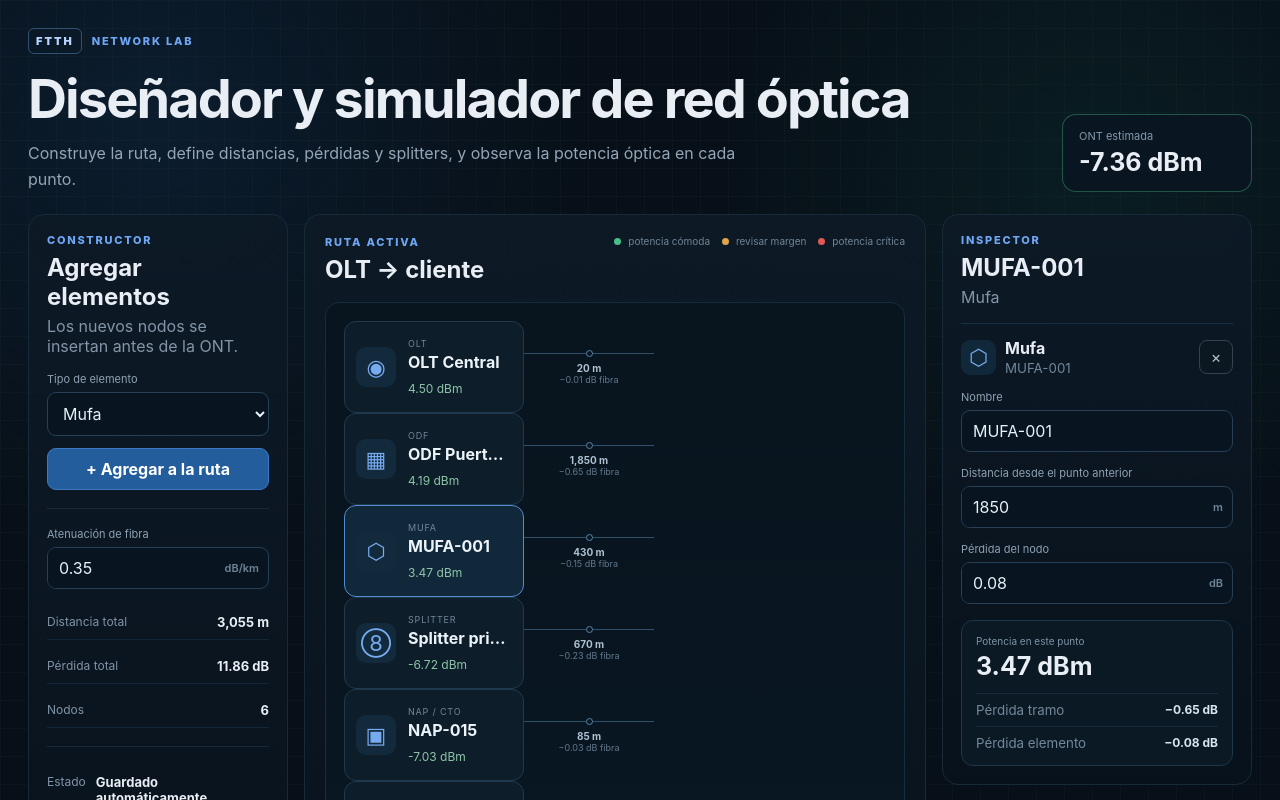
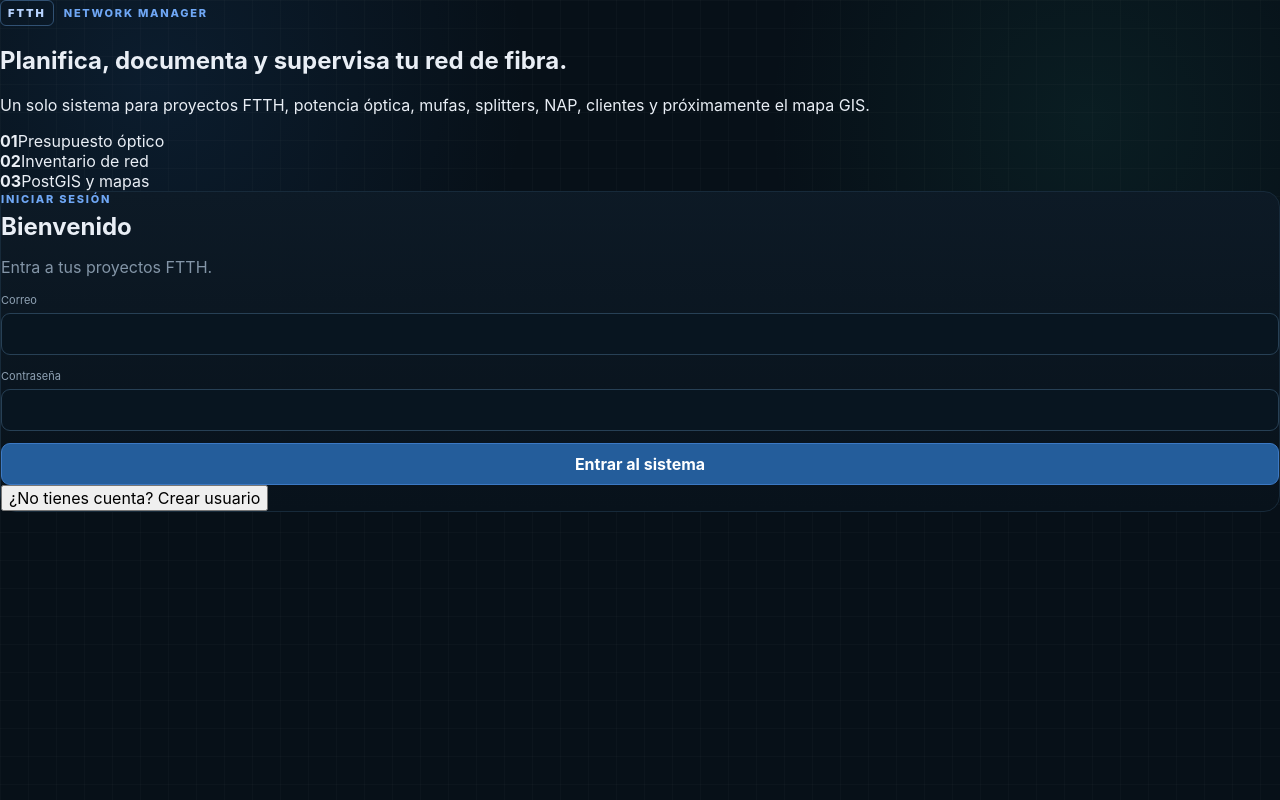
Before and after one commit to TheAlexgm78/proyecto-FTTH-1, a React (Vite) app: page / in a window 1280 px wide. Shown: the top 800 px of the page. Built offline with nearby package versions, Linux system fonts and the light colour scheme.

Commit message:
feat: add login and project dashboard

```diff
--- a/src/App.jsx
+++ b/src/App.jsx
@@ -1,371 +1,264 @@
-import { useEffect, useMemo, useRef, useState } from 'react'
-import { calculateDynamicRoute } from './utils/opticalPower'
+import { useEffect, useState } from 'react'
+import Simulator from './features/simulator/Simulator'
+import { api, getToken, setToken } from './services/api'
 
-const typeMeta = {
-  olt: { label: 'OLT', icon: '◉', defaultLoss: 0 },
-  odf: { label: 'ODF', icon: '▦', defaultLoss: 0.3 },
-  mufa: { label: 'Mufa', icon: '⬡', defaultLoss: 0.08 },
-  splitter: { label: 'Splitter', icon: '⑧', defaultLoss: 0 },
-  nap: { label: 'NAP / CTO', icon: '▣', defaultLoss: 0.08 },
-  ont: { label: 'ONT', icon: '⌂', defaultLoss: 0.3 },
-}
+function AuthScreen({ onAuthenticated }) {
+  const [mode, setMode] = useState('login')
+  const [displayName, setDisplayName] = useState('')
+  const [email, setEmail] = useState('')
+  const [password, setPassword] = useState('')
+  const [error, setError] = useState('')
+  const [busy, setBusy] = useState(false)
 
-const starterNodes = [
-  { id: 'olt-1', type: 'olt', name: 'OLT Central', txPowerDbm: 4.5, distanceFromPrevious: 0 },
-  { id: 'odf-1', type: 'odf', name: 'ODF Puerto 17', lossDb: 0.3, distanceFromPrevious: 20 },
-  { id: 'mufa-1', type: 'mufa', name: 'MUFA-001', lossDb: 0.08, distanceFromPrevious: 1850 },
-  { id: 'splitter-1', type: 'splitter', name: 'Splitter principal', outputs: 8, excessLossDb: 1, distanceFromPrevious: 430 },
-  { id: 'nap-1', type: 'nap', name: 'NAP-015', lossDb: 0.08, distanceFromPrevious: 670 },
-  { id: 'ont-1', type: 'ont', name: 'ONT Cliente 001', lossDb: 0.3, distanceFromPrevious: 85 },
-]
-
-const STORAGE_KEY = 'ftth-network-lab-project-v1'
-
-function getInitialProject() {
-  if (typeof window === 'undefined') {
-    return { nodes: starterNodes, attenuation: 0.35, selectedId: 'mufa-1' }
-  }
+  const submit = async (event) => {
+    event.preventDefault()
+    setError('')
+    setBusy(true)
 
     try {
-    const raw = window.localStorage.getItem(STORAGE_KEY)
-    if (!raw) return { nodes: starterNodes, attenuation: 0.35, selectedId: 'mufa-1' }
+      const data = mode === 'register'
+        ? await api.register(displayName, email, password)
+        : await api.login(email, password)
 
-    const saved = JSON.parse(raw)
-    const validNodes = Array.isArray(saved.nodes) && saved.nodes.length >= 2
-    if (!validNodes) throw new Error('Proyecto guardado inválido')
-
-    return {
-      nodes: saved.nodes,
-      attenuation: Number.isFinite(Number(saved.attenuation)) ? Number(saved.attenuation) : 0.35,
-      selectedId: saved.selectedId || saved.nodes[0]?.id,
-    }
-  } catch (error) {
-    console.warn('No se pudo cargar el proyecto guardado.', error)
-    return { nodes: starterNodes, attenuation: 0.35, selectedId: 'mufa-1' }
+      setToken(data.token)
+      onAuthenticated(data.user)
+    } catch (err) {
+      setError(err.message)
+    } finally {
+      setBusy(false)
     }
   }
 
-function uid(prefix) {
-  return `${prefix}-${Date.now()}-${Math.random().toString(16).slice(2)}`
-}
+  return (
+    <div className="auth-shell">
+      <section className="auth-brand">
+        <div className="brand-row">
+          <span className="brand-mark">FTTH</span>
+          <span className="eyebrow">NETWORK MANAGER</span>
+        </div>
+        <h1>Planifica, documenta y supervisa tu red de fibra.</h1>
+        <p>
+          Un solo sistema para proyectos FTTH, potencia óptica, mufas, splitters,
+          NAP, clientes y próximamente el mapa GIS.
+        </p>
+        <div className="auth-feature-grid">
+          <div><b>01</b><span>Presupuesto óptico</span></div>
+          <div><b>02</b><span>Inventario de red</span></div>
+          <div><b>03</b><span>PostGIS y mapas</span></div>
+        </div>
+      </section>
 
-function NodeIcon({ type }) {
-  return <span className="node-symbol">{typeMeta[type]?.icon || '•'}</span>
-}
+      <section className="auth-card panel">
+        <p className="eyebrow">{mode === 'login' ? 'INICIAR SESIÓN' : 'CREAR CUENTA'}</p>
+        <h2>{mode === 'login' ? 'Bienvenido' : 'Nuevo usuario'}</h2>
+        <p className="muted">
+          {mode === 'login'
+            ? 'Entra a tus proyectos FTTH.'
+            : 'Crea tu cuenta local para administrar proyectos.'}
+        </p>
 
-function NodeEditor({ node, onChange, onDelete, isFirst, isLast }) {
-  const meta = typeMeta[node.type] || typeMeta.mufa
-  return (
-    <div className="editor-card">
-      <div className="editor-card-head">
-        <div className="editor-title">
-          <NodeIcon type={node.type} />
-          <div>
-            <strong>{meta.label}</strong>
-            <small>{node.name}</small>
-          </div>
-        </div>
-        {!isFirst && !isLast && (
-          <button className="icon-btn danger" onClick={onDelete} title="Eliminar nodo">×</button>
-        )}
-      </div>
-
+        <form onSubmit={submit}>
+          {mode === 'register' && (
             <label className="field">
               <span>Nombre</span>
-        <input value={node.name} onChange={(e) => onChange({ name: e.target.value })} />
+              <input value={displayName} onChange={(e) => setDisplayName(e.target.value)} required />
+            </label>
+          )}
+          <label className="field">
+            <span>Correo</span>
+            <input type="email" value={email} onChange={(e) => setEmail(e.target.value)} required />
+          </label>
+          <label className="field">
+            <span>Contraseña</span>
+            <input type="password" value={password} onChange={(e) => setPassword(e.target.value)} minLength="8" required />
           </label>
 
-      {!isFirst && (
-        <label className="field">
-          <span>Distancia desde el punto anterior</span>
-          <div className="input-suffix">
-            <input type="number" min="0" step="10" value={node.distanceFromPrevious} onChange={(e) => onChange({ distanceFromPrevious: Number(e.target.value) })} />
-            <b>m</b>
-          </div>
-        </label>
-      )}
+          {error && <div className="form-error">{error}</div>}
 
-      {node.type === 'olt' && (
-        <label className="field">
-          <span>Potencia TX</span>
-          <div className="input-suffix">
-            <input type="number" step="0.1" value={node.txPowerDbm} onChange={(e) => onChange({ txPowerDbm: Number(e.target.value) })} />
-            <b>dBm</b>
-          </div>
-        </label>
-      )}
+          <button className="primary-btn full auth-submit" disabled={busy}>
+            {busy ? 'Procesando…' : mode === 'login' ? 'Entrar al sistema' : 'Crear cuenta'}
+          </button>
+        </form>
 
-      {node.type === 'splitter' ? (
-        <div className="two-fields">
-          <label className="field">
-            <span>Salidas</span>
-            <input type="number" min="2" step="1" value={node.outputs} onChange={(e) => onChange({ outputs: Math.max(2, Number(e.target.value)) })} />
-          </label>
-          <label className="field">
-            <span>Pérdida extra</span>
-            <div className="input-suffix">
-              <input type="number" min="0" step="0.1" value={node.excessLossDb} onChange={(e) => onChange({ excessLossDb: Number(e.target.value) })} />
-              <b>dB</b>
-            </div>
-          </label>
-        </div>
-      ) : node.type !== 'olt' && (
-        <label className="field">
-          <span>Pérdida del nodo</span>
-          <div className="input-suffix">
-            <input type="number" min="0" step="0.01" value={node.lossDb} onChange={(e) => onChange({ lossDb: Number(e.target.value) })} />
-            <b>dB</b>
-          </div>
-        </label>
-      )}
+        <button
+          className="text-btn"
+          onClick={() => {
+            setMode(mode === 'login' ? 'register' : 'login')
+            setError('')
+          }}
+        >
+          {mode === 'login' ? '¿No tienes cuenta? Crear usuario' : 'Ya tengo cuenta'}
+        </button>
+      </section>
     </div>
   )
 }
 
-function App() {
-  const [initialProject] = useState(getInitialProject)
-  const [nodes, setNodes] = useState(initialProject.nodes)
-  const [attenuation, setAttenuation] = useState(initialProject.attenuation)
-  const [selectedId, setSelectedId] = useState(initialProject.selectedId)
-  const [newType, setNewType] = useState('mufa')
-  const [saveStatus, setSaveStatus] = useState('Proyecto cargado')
-  const saveTimerRef = useRef(null)
-  const route = useMemo(() => calculateDynamicRoute(nodes, attenuation), [nodes, attenuation])
-  const selected = nodes.find((node) => node.id === selectedId) || nodes[0]
-  const selectedResult = route.checkpoints.find((point) => point.id === selected?.id)
+function Dashboard({ user, onLogout, onOpenProject }) {
+  const [projects, setProjects] = useState([])
+  const [name, setName] = useState('')
+  const [description, setDescription] = useState('')
+  const [error, setError] = useState('')
+  const [busy, setBusy] = useState(true)
+  const [creating, setCreating] = useState(false)
+
+  const loadProjects = async () => {
+    setBusy(true)
+    setError('')
+    try {
+      const data = await api.listProjects()
+      setProjects(data.projects)
+    } catch (err) {
+      setError(err.message)
+    } finally {
+      setBusy(false)
+    }
+  }
 
   useEffect(() => {
-    setSaveStatus('Guardando…')
-    if (saveTimerRef.current) window.clearTimeout(saveTimerRef.current)
+    loadProjects()
+  }, [])
 
-    saveTimerRef.current = window.setTimeout(() => {
+  const createProject = async (event) => {
+    event.preventDefault()
+    setCreating(true)
+    setError('')
     try {
-        window.localStorage.setItem(STORAGE_KEY, JSON.stringify({
-          version: 1,
-          nodes,
-          attenuation,
-          selectedId,
-          savedAt: new Date().toISOString(),
-        }))
-        setSaveStatus('Guardado automáticamente')
-      } catch (error) {
-        console.error('No se pudo guardar el proyecto.', error)
-        setSaveStatus('Error al guardar')
+      const data = await api.createProject(name, description)
+      setProjects((current) => [data.project, ...current])
+      setName('')
+      setDescription('')
+    } catch (err) {
+      setError(err.message)
+    } finally {
+      setCreating(false)
     }
-    }, 250)
-
-    return () => {
-      if (saveTimerRef.current) window.clearTimeout(saveTimerRef.current)
-    }
-  }, [nodes, attenuation, selectedId])
-
-  const resetProject = () => {
-    const confirmed = window.confirm('¿Restaurar el escenario inicial? Se perderán los cambios guardados en este navegador.')
-    if (!confirmed) return
-
-    window.localStorage.removeItem(STORAGE_KEY)
-    setNodes(starterNodes)
-    setAttenuation(0.35)
-    setSelectedId('mufa-1')
-    setSaveStatus('Escenario restaurado')
   }
 
-  const exportProject = () => {
-    const data = {
-      version: 1,
-      exportedAt: new Date().toISOString(),
-      attenuation,
-      nodes,
-    }
-
-    const blob = new Blob([JSON.stringify(data, null, 2)], { type: 'application/json' })
-    const url = URL.createObjectURL(blob)
-    const link = document.createElement('a')
-    link.href = url
-    link.download = 'proyecto-ftth.json'
-    document.body.appendChild(link)
-    link.click()
-    link.remove()
-    URL.revokeObjectURL(url)
-  }
-
-  const updateNode = (id, patch) => {
-    setNodes((current) => current.map((node) => node.id === id ? { ...node, ...patch } : node))
-  }
-
-  const addNode = () => {
-    const insertAt = Math.max(1, nodes.length - 1)
-    const meta = typeMeta[newType]
-    const count = nodes.filter((node) => node.type === newType).length + 1
-    const node = {
-      id: uid(newType),
-      type: newType,
-      name: `${meta.label} ${String(count).padStart(2, '0')}`,
-      distanceFromPrevious: 250,
-      ...(newType === 'splitter' ? { outputs: 8, excessLossDb: 1 } : { lossDb: meta.defaultLoss }),
-    }
-    setNodes((current) => [...current.slice(0, insertAt), node, ...current.slice(insertAt)])
-    setSelectedId(node.id)
-  }
-
-  const deleteNode = (id) => {
-    setNodes((current) => current.filter((node) => node.id !== id))
-    setSelectedId(nodes[0]?.id)
-  }
-
-  const powerClass = route.rxPowerDbm >= -20 ? 'good' : route.rxPowerDbm >= -27 ? 'warn' : 'bad'
-
   return (
-    <div className="app-shell">
-      <header className="hero">
+    <div className="system-shell">
+      <header className="system-topbar">
         <div>
           <div className="brand-row">
             <span className="brand-mark">FTTH</span>
-            <span className="eyebrow">NETWORK LAB</span>
+            <span className="eyebrow">NETWORK MANAGER</span>
           </div>
-          <h1>Diseñador y simulador de red óptica</h1>
-          <p className="hero-copy">Construye la ruta, define distancias, pérdidas y splitters, y observa la potencia óptica en cada punto.</p>
+          <h1>Mis proyectos</h1>
+          <p className="muted">Administra tus redes y entra al simulador de cada proyecto.</p>
         </div>
-        <div className={`rx-badge ${powerClass}`}>
-          <span>ONT estimada</span>
-          <strong>{route.rxPowerDbm.toFixed(2)} dBm</strong>
+        <div className="user-box">
+          <div><strong>{user.displayName}</strong><small>{user.email}</small></div>
+          <button className="back-btn" onClick={onLogout}>Cerrar sesión</button>
         </div>
       </header>
 
-      <main className="designer-grid">
-        <aside className="toolbox panel">
-          <p className="eyebrow">CONSTRUCTOR</p>
-          <h2>Agregar elementos</h2>
-          <p className="muted">Los nuevos nodos se insertan antes de la ONT.</p>
-
-          <label className="field">
-            <span>Tipo de elemento</span>
-            <select value={newType} onChange={(e) => setNewType(e.target.value)}>
-              <option value="odf">ODF</option>
-              <option value="mufa">Mufa</option>
-              <option value="splitter">Splitter</option>
-              <option value="nap">NAP / CTO</option>
-            </select>
-          </label>
-          <button className="primary-btn full" onClick={addNode}>+ Agregar a la ruta</button>
-
-          <div className="divider" />
-
-          <label className="field">
-            <span>Atenuación de fibra</span>
-            <div className="input-suffix">
-              <input type="number" min="0" step="0.01" value={attenuation} onChange={(e) => setAttenuation(Number(e.target.value))} />
-              <b>dB/km</b>
+      <main className="dashboard-grid">
+        <section className="project-list">
+          <div className="section-title-row">
+            <div>
+              <p className="eyebrow">PROYECTOS</p>
+              <h2>Redes FTTH</h2>
             </div>
-          </label>
-
-          <div className="stat-list">
-            <div><span>Distancia total</span><strong>{route.totalDistanceMeters.toLocaleString()} m</strong></div>
-            <div><span>Pérdida total</span><strong>{route.totalLossDb.toFixed(2)} dB</strong></div>
-            <div><span>Nodos</span><strong>{nodes.length}</strong></div>
+            <span className="project-count">{projects.length}</span>
           </div>
 
-          <div className="divider" />
+          {error && <div className="form-error">{error}</div>}
 
-          <div className="stat-list">
-            <div><span>Estado</span><strong>{saveStatus}</strong></div>
+          {busy ? (
+            <div className="empty-card panel">Cargando proyectos…</div>
+          ) : projects.length === 0 ? (
+            <div className="empty-card panel">
+              <strong>Aún no tienes proyectos.</strong>
+              <span>Crea el primero desde el panel de la derecha.</span>
             </div>
-          <button className="primary-btn full" onClick={exportProject}>Descargar respaldo JSON</button>
-          <button className="icon-btn full reset-btn" onClick={resetProject}>Restaurar escenario inicial</button>
-
-          <div className="mini-note">
-            Los cambios se guardan automáticamente en este navegador. El respaldo JSON sirve para conservar una copia externa. El motor ya está preparado para coordenadas reales cuando agreguemos el mapa.
+          ) : (
+            <div className="project-grid">
+              {projects.map((project) => (
+                <button className="project-card panel" key={project.id} onClick={() => onOpenProject(project)}>
+                  <div className="project-card-icon">⌁</div>
+                  <div>
+                    <small>PROYECTO #{project.id}</small>
+                    <h3>{project.name}</h3>
+                    <p>{project.description || 'Sin descripción'}</p>
                   </div>
-        </aside>
-
-        <section className="canvas panel">
-          <div className="canvas-head">
-            <div>
-              <p className="eyebrow">RUTA ACTIVA</p>
-              <h2>OLT → cliente</h2>
-            </div>
-            <div className="legend">
-              <span><i className="dot good-dot" /> potencia cómoda</span>
-              <span><i className="dot warn-dot" /> revisar margen</span>
-              <span><i className="dot bad-dot" /> potencia crítica</span>
-            </div>
-          </div>
-
-          <div className="route-canvas">
-            {nodes.map((node, index) => {
-              const result = route.checkpoints[index]
-              const next = nodes[index + 1]
-              return (
-                <div className="route-row" key={node.id}>
-                  <button className={`route-node ${selectedId === node.id ? 'selected' : ''}`} onClick={() => setSelectedId(node.id)}>
-                    <div className="route-node-icon"><NodeIcon type={node.type} /></div>
-                    <div className="route-node-copy">
-                      <small>{typeMeta[node.type]?.label}</small>
-                      <strong>{node.name}</strong>
-                      <span>{result?.powerDbm.toFixed(2)} dBm</span>
-                    </div>
+                  <span className="open-project">Abrir →</span>
                 </button>
-
-                  {next && (
-                    <div className="route-segment">
-                      <div className="segment-line">
-                        <span />
-                      </div>
-                      <div className="segment-data">
-                        <b>{next.distanceFromPrevious.toLocaleString()} m</b>
-                        <small>−{result && route.checkpoints[index + 1] ? route.checkpoints[index + 1].fiberLossDb.toFixed(2) : '0.00'} dB fibra</small>
-                      </div>
+              ))}
             </div>
           )}
-                </div>
-              )
-            })}
-          </div>
-
-          <div className="power-strip">
-            {route.checkpoints.map((point) => (
-              <div key={point.id}>
-                <small>{point.label}</small>
-                <strong>{point.powerDbm.toFixed(2)}</strong>
-                <span>dBm</span>
-              </div>
-            ))}
-          </div>
         </section>
 
-        <aside className="inspector panel">
-          <p className="eyebrow">INSPECTOR</p>
-          <h2>{selected?.name}</h2>
-          <p className="muted">{typeMeta[selected?.type]?.label}</p>
+        <aside className="create-project panel">
+          <p className="eyebrow">NUEVO PROYECTO</p>
+          <h2>Crear red</h2>
+          <p className="muted">El proyecto quedará guardado en PostgreSQL.</p>
 
-          {selected && (
-            <NodeEditor
-              node={selected}
-              onChange={(patch) => updateNode(selected.id, patch)}
-              onDelete={() => deleteNode(selected.id)}
-              isFirst={selected.id === nodes[0]?.id}
-              isLast={selected.id === nodes[nodes.length - 1]?.id}
+          <form onSubmit={createProject}>
+            <label className="field">
+              <span>Nombre</span>
+              <input
+                placeholder="Ej. Red FTTH Zona Norte"
+                value={name}
+                onChange={(e) => setName(e.target.value)}
+                required
               />
-          )}
-
-          {selectedResult && (
-            <div className="measurement-card">
-              <span>Potencia en este punto</span>
-              <strong>{selectedResult.powerDbm.toFixed(2)} dBm</strong>
-              <div>
-                <small>Pérdida tramo</small>
-                <b>−{selectedResult.fiberLossDb.toFixed(2)} dB</b>
-              </div>
-              <div>
-                <small>Pérdida elemento</small>
-                <b>−{selectedResult.nodeLossDb.toFixed(2)} dB</b>
-              </div>
-            </div>
-          )}
+            </label>
+            <label className="field">
+              <span>Descripción</span>
+              <textarea
+                rows="5"
+                placeholder="Descripción del proyecto..."
+                value={description}
+                onChange={(e) => setDescription(e.target.value)}
+              />
+            </label>
+            <button className="primary-btn full" disabled={creating}>
+              {creating ? 'Creando…' : '+ Crear proyecto'}
+            </button>
+          </form>
         </aside>
       </main>
     </div>
   )
 }
 
-export default App
+export default function App() {
+  const [user, setUser] = useState(null)
+  const [checkingSession, setCheckingSession] = useState(Boolean(getToken()))
+  const [activeProject, setActiveProject] = useState(null)
+
+  useEffect(() => {
+    if (!getToken()) return
+
+    api.me()
+      .then((data) => setUser(data.user))
+      .catch(() => setToken(null))
+      .finally(() => setCheckingSession(false))
+  }, [])
+
+  const logout = () => {
+    setToken(null)
+    setUser(null)
+    setActiveProject(null)
+  }
+
+  if (checkingSession) {
+    return <div className="splash-screen">Cargando FTTH Network Manager…</div>
+  }
+
+  if (!user) {
+    return <AuthScreen onAuthenticated={setUser} />
+  }
+
+  if (activeProject) {
+    return <Simulator project={activeProject} onBack={() => setActiveProject(null)} />
+  }
+
+  return (
+    <Dashboard
+      user={user}
+      onLogout={logout}
+      onOpenProject={setActiveProject}
+    />
+  )
+}
```
Lines whose indentation alone changed are shown as unchanged.
